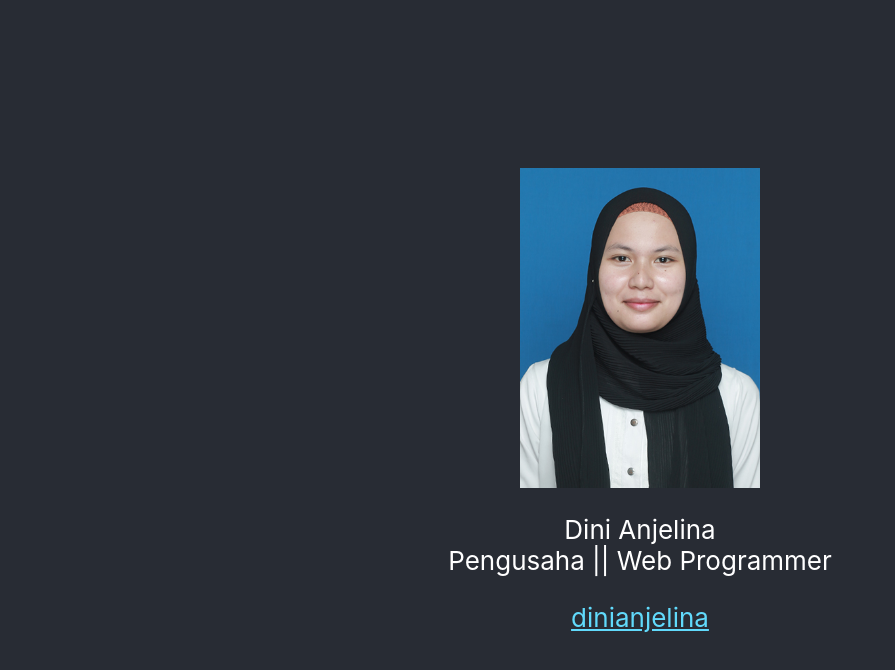
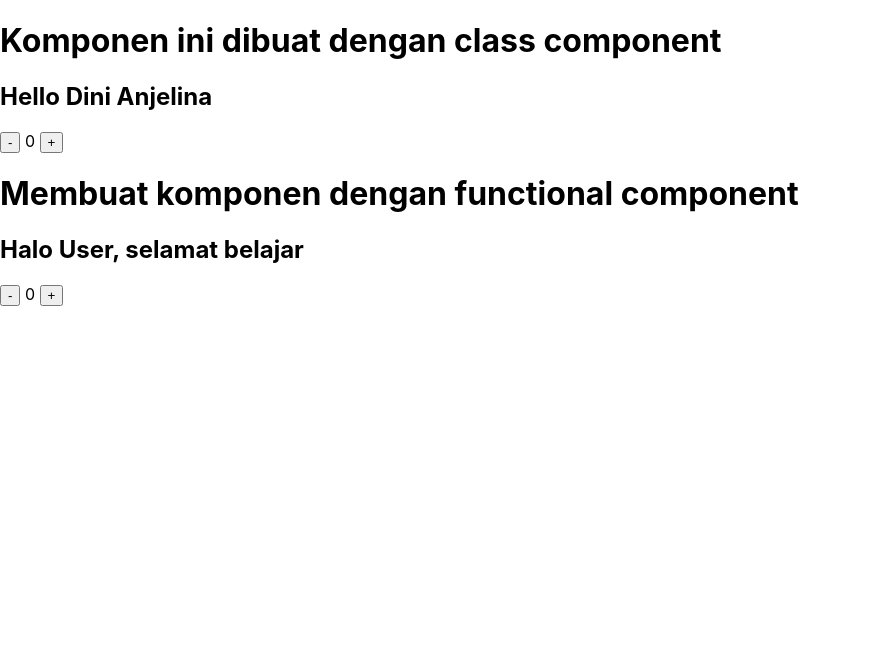
Before and after one commit to dinianjelina/eduwork-reactjs-1, a React (Create React App) app: page / in a window 1280 px wide. Shown: the top 670 px of the page, without its empty margins (0-895 px from the left). Built offline with nearby package versions, Linux system fonts and the light colour scheme.

Commit message:
Mengenal komponen reactjs

```diff
--- a/src/App.js
+++ b/src/App.js
@@ -19,23 +19,35 @@
 //   );
 // }
 
-import logo from './dinianjelina.jpg';
-import './App.css';
+// import logo from './dinianjelina.jpg';
+// import './App.css';
+
+// function App() {
+//   return (
+//     <div className="App">
+//       <header className="App-header">
+//         <img src={logo} className="App-logo" alt="dinianjelina" />
+//         <p>
+//           Dini Anjelina
+//           <br />
+//           Pengusaha || Web Programmer
+//         </p>
+//         <a className="App-link" href="https://www.instagram.com/dinianjelina_/" target="_blank" rel="noopener noreferrer">
+//           dinianjelina
+//         </a>
+//       </header>
+//     </div>
+//   );
+// }
+
+// export default App;
+
+import Komponen from './Materi/Komponen';
 
 function App() {
   return (
     <div className="App">
-      <header className="App-header">
-        <img src={logo} className="App-logo" alt="dinianjelina" />
-        <p>
-          Dini Anjelina
-          <br />
-          Pengusaha || Web Programmer
-        </p>
-        <a className="App-link" href="https://www.instagram.com/dinianjelina_/" target="_blank" rel="noopener noreferrer">
-          dinianjelina
-        </a>
-      </header>
+      <Komponen />
     </div>
   );
 }
--- /dev/null
+++ b/src/Materi/Komponen/index.jsx
@@ -0,0 +1,14 @@
+import React from 'react';
+import ClassComponent from './pembahasan/ClassComponent';
+import FunctionalComponent from './pembahasan/FunctionalComponent';
+
+export default class Komponen extends React.Component {
+  render() {
+    return (
+      <div>
+        <ClassComponent nama="Dini Anjelina" />
+        <FunctionalComponent />
+      </div>
+    );
+  }
+}
--- /dev/null
+++ b/src/Materi/Komponen/pembahasan/ClassComponent.jsx
@@ -0,0 +1,42 @@
+import React from 'react';
+
+class ClassComponent extends React.Component {
+  // constructor(props) {
+  //   super(props);
+
+  //   this.state = {
+  //     value: 0,
+  //   };
+
+  //   this.handlePlus = this.handlePlus.bind(this);
+  //   this.handleMinus = this.handleMinus.bind(this);
+  // }
+
+  state = {
+    value: 0,
+  };
+
+  handlePlus = () => {
+    this.setState({ value: this.state.value + 1 });
+  };
+
+  handleMinus = () => {
+    if (this.state.value > 0) {
+      this.setState({ value: this.state.value - 1 });
+    }
+  };
+
+  render() {
+    return (
+      <div>
+        <h1>Komponen ini dibuat dengan class component</h1>
+        <h2>Hello {this.props.nama}</h2>
+        <button onClick={this.handleMinus}>-</button>
+        <span> {this.state.value} </span>
+        <button onClick={this.handlePlus}>+</button>
+      </div>
+    );
+  }
+}
+
+export default ClassComponent;
--- /dev/null
+++ b/src/Materi/Komponen/pembahasan/FunctionalComponent.jsx
@@ -0,0 +1,30 @@
+import { useState } from 'react';
+
+const FunctionalComponent = ({ nama }) => {
+  const [value, setValue] = useState(0);
+
+  const handlePlus = () => {
+    setValue(value + 1);
+  };
+
+  const handleMinus = () => {
+    if (value > 0) {
+      setValue(value - 1);
+    }
+  };
+
+  return (
+    <div>
+      <h1>Membuat komponen dengan functional component</h1>
+      <h2>Halo {nama}, selamat belajar</h2>
+      <button onClick={handleMinus}>-</button>
+      <span> {value} </span>
+      <button onClick={handlePlus}>+</button>
+    </div>
+  );
+};
+
+FunctionalComponent.defaultProps = {
+  nama: 'User',
+};
+export default FunctionalComponent;
```
